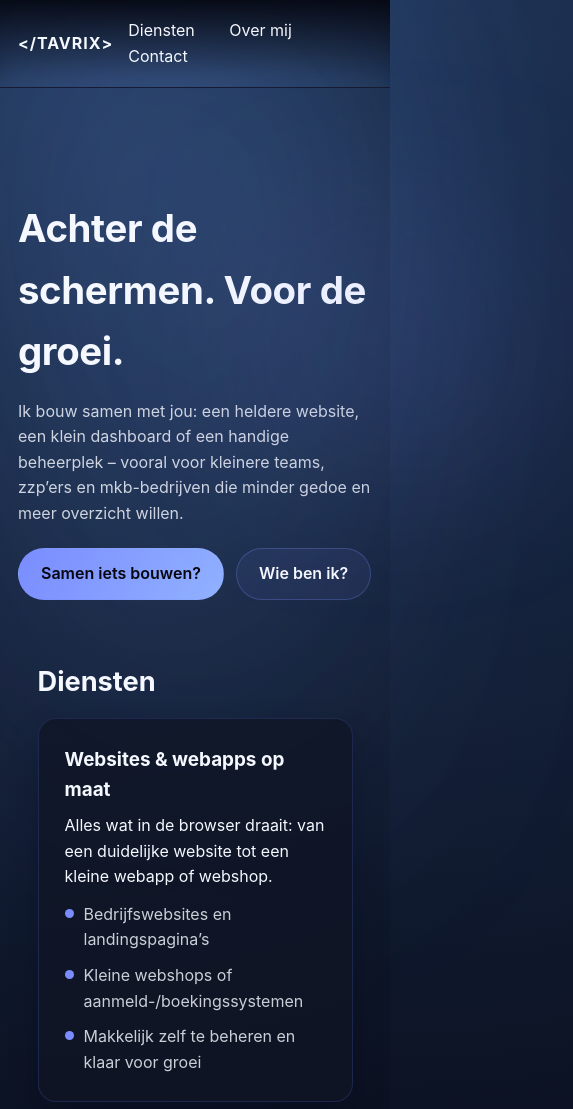
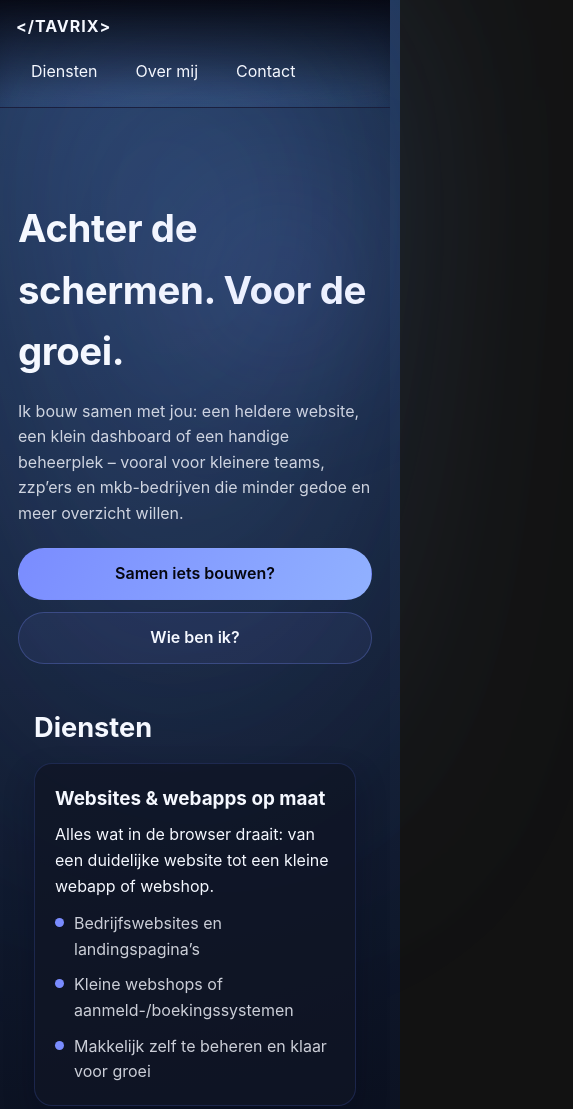
Before and after one commit to rastaxia/Tavrix, a plain HTML site: page index.html in a window 390 px wide. Shown: the top 1109 px of the page, 573 px wide, since content can reach past the window. Drawn offline with Linux system fonts and the light colour scheme.

Commit message:
mobile fix

```diff
--- a/css/style.css
+++ b/css/style.css
@@ -16,6 +16,11 @@
 
 * {
   box-sizing: border-box;
+}
+
+img {
+  max-width: 100%;
+  height: auto;
 }
 
 html {
@@ -87,6 +92,12 @@ header {
   align-items: center;
   justify-content: space-between;
   padding: 18px;
+}
+
+.nav nav {
+  display: flex;
+  align-items: center;
+  gap: 10px;
 }
 
 .brand {
@@ -539,3 +550,61 @@ footer {
     padding-top: 18px;
   }
 }
+
+@media (max-width: 640px) {
+  .wrap {
+    padding: 0 16px;
+  }
+
+  header {
+    border-bottom: 1px solid rgba(122, 140, 255, 0.16);
+  }
+
+  .nav {
+    flex-direction: column;
+    align-items: flex-start;
+    gap: 10px;
+    padding: 14px 16px;
+  }
+
+  .nav nav {
+    width: 100%;
+    flex-wrap: wrap;
+    gap: 8px;
+  }
+
+
+  .hero {
+    padding: 72px 0 42px;
+  }
+
+  .hero::after {
+    inset: 6% auto auto 40%;
+    width: 240px;
+    height: 240px;
+    filter: blur(60px);
+  }
+
+  .cta {
+    flex-direction: column;
+  }
+
+  .cta .btn {
+    width: 100%;
+    text-align: center;
+  }
+
+  section {
+    padding: 42px 0;
+  }
+
+  .card {
+    padding: 20px;
+  }
+
+  .foot {
+    flex-direction: column;
+    align-items: flex-start;
+    gap: 8px;
+  }
+}
```
Also changed, not shown: contact/index.html (+9 -4 lines).
